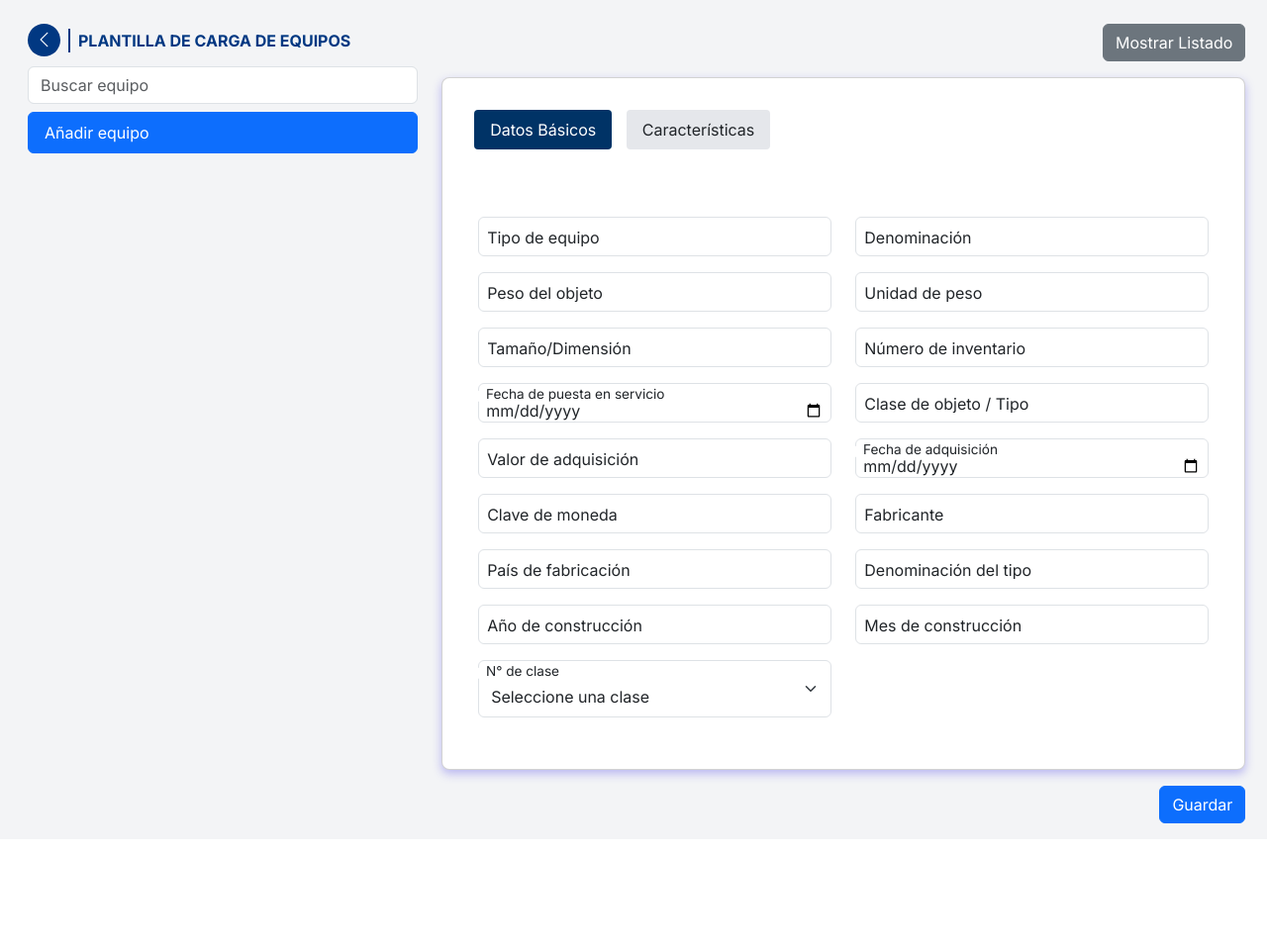
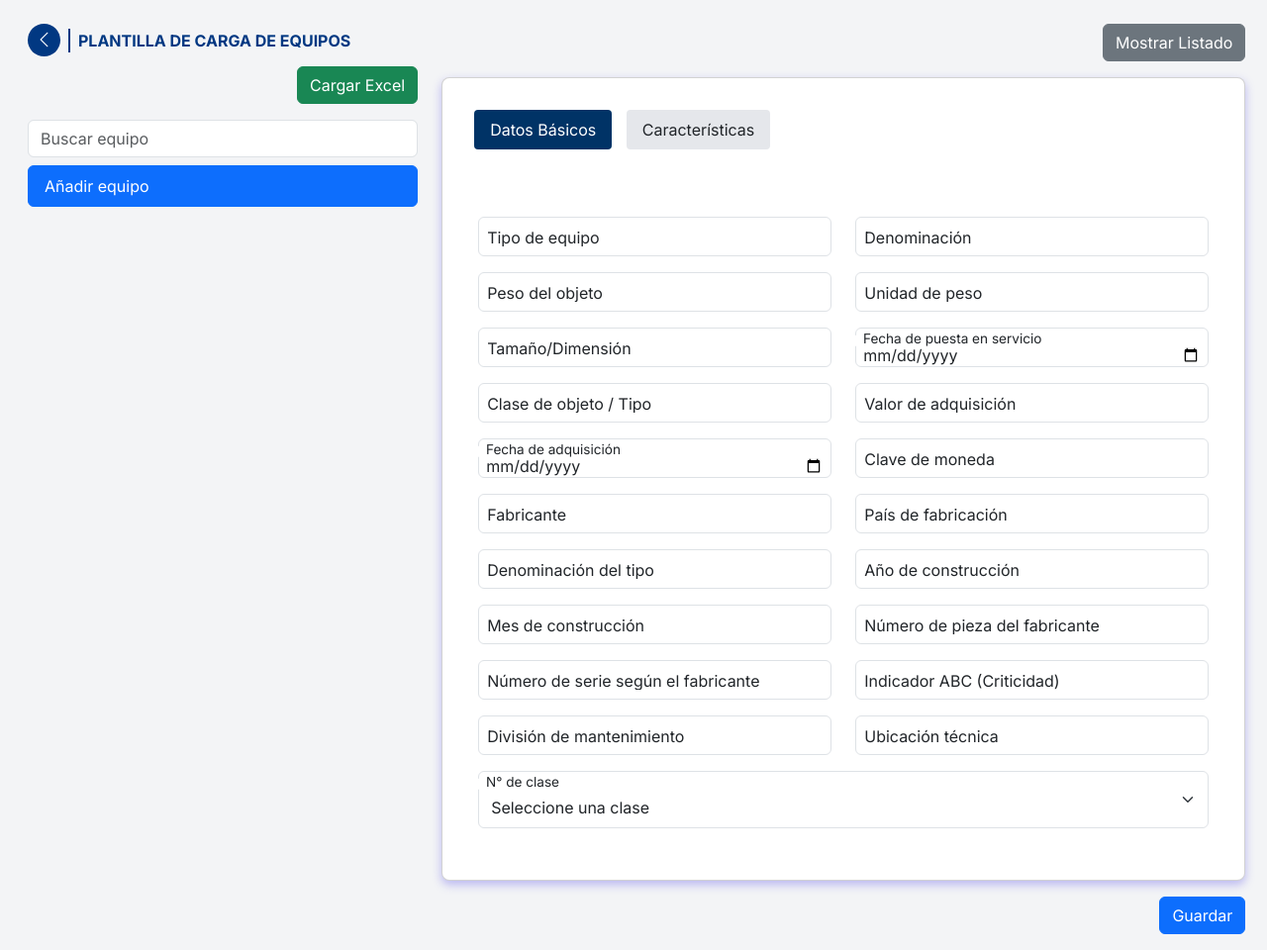
Before and after one commit to Brayan7546/SAP, a Flask app: page / in a window 1280 px wide. Shown: the part 66-1026 px from the top of the page at 99% size. Before the commit the page ends 898 px from the top, so only its background shows below. Run offline with Flask 3, Linux system fonts and the light colour scheme; data that the repository does not hold is empty; parts of the project's set-up code (start-up, migrations or seed data) failed here and were passed over; some libraries are stand-ins or nearby versions.

Commit message:
actualización merge Brayan

```diff
--- a/app.py
+++ b/app.py
@@ -1,16 +1,23 @@
 from flask import Flask, render_template, request, jsonify
+from werkzeug.utils import secure_filename
+import pandas as pd
+import os
 from database import (
     db, crear_tablas,
     crear_equipo, obtener_equipo, actualizar_equipo, eliminar_equipo, obtener_todos_equipos,
-    obtener_campos_por_clase
+    obtener_campos_por_clase, procesar_archivo_excel
 )
 from config import config
+
+UPLOAD_FOLDER = 'uploads'
+ALLOWED_EXTENSIONS = {'xls', 'xlsx'}
 
 # Inicializar Flask fuera de `create_app`
 app = Flask(__name__)
 
 # Configuración de la aplicación
 app.config.from_object(config['development'])
+app.config['UPLOAD_FOLDER'] = UPLOAD_FOLDER
 
 # Inicializar la base de datos
 db.init_app(app)
@@ -69,6 +76,55 @@ def obtener_campos(clase):
     campos = obtener_campos_por_clase(clase)
     return jsonify(campos)  # Devuelve los datos directamente como JSON
 
+# Verifica si la extensión del archivo es permitida
+def allowed_file(filename):
+    return '.' in filename and filename.rsplit('.', 1)[1].lower() in ALLOWED_EXTENSIONS
+
+def limpiar_datos(data):
+    """
+    Recorrer recursivamente la estructura de datos para reemplazar NaN, None, etc.
+    """
+    if isinstance(data, list):
+        return [limpiar_datos(item) for item in data]
+    elif isinstance(data, dict):
+        return {key: limpiar_datos(value) for key, value in data.items()}
+    elif pd.isna(data) or data is None:
+        return ""  # Reemplazar NaN y None con una cadena vacía
+    elif isinstance(data, float):  # Si es un número flotante, redondear si es necesario
+        return round(data, 2)
+    return data  # Devolver el valor sin cambios
+
+@app.route('/upload_excel', methods=['POST'])
+def upload_excel():
+    if 'file' not in request.files:
+        return jsonify({'error': 'No se envió un archivo'}), 400
+
+    file = request.files['file']
+    if file.filename == '':
+        return jsonify({'error': 'El archivo no tiene nombre'}), 400
+
+    if file:
+        filename = secure_filename(file.filename)
+        file_path = os.path.join(app.config['UPLOAD_FOLDER'], filename)
+        file.save(file_path)
+
+        try:
+            # Aquí procesarías tu archivo Excel y generarías los datos de equipos
+            equipos = procesar_archivo_excel(file_path)
+
+            # Limpiar los datos antes de enviarlos al frontend
+            equipos_limpios = limpiar_datos(equipos)
+
+            # Mostrar en consola para verificar
+            #print(json.dumps(equipos_limpios, indent=4, ensure_ascii=False))
+
+            return jsonify({'equipos': equipos_limpios})
+
+        except Exception as e:
+            return jsonify({'error': f'Error al procesar el archivo: {str(e)}'}), 500
+
+    return jsonify({'error': 'Formato de archivo no permitido'}), 400
+
 
 
 if __name__ == '__main__':
--- a/static/js/gestion_equipos.js
+++ b/static/js/gestion_equipos.js
@@ -7,7 +7,7 @@ function cargarEquipo(equipoId) {
             const infoEquipo = document.getElementById('info-equipo');
 
             // Actualizar el título
-            detalleTitulo.textContent = `${data.invnr} - ${data.shtxt}`;
+            detalleTitulo.textContent = `${data.eqtyp} - ${data.shtxt}`;
             detalleTitulo.dataset.id = data.id;
 
             // Actualizar información
@@ -42,7 +42,6 @@ function guardarEquipo() {
         brgew: parseFloat(document.getElementById('brgew').value) || null,
         gewei: document.getElementById('gewei').value || null,
         groes: document.getElementById('groes').value || null,
-        invnr: document.getElementById('invnr').value || null,
         inbdt: document.getElementById('inbdt').value || null,
         eqart: document.getElementById('eqart').value || null,
         answt: parseFloat(document.getElementById('answt').value) || null,
@@ -53,8 +52,14 @@ function guardarEquipo() {
         typbz: document.getElementById('typbz').value || null,
         baujj: document.getElementById('baujj').value || null,
         baumm: document.getElementById('baumm').value || null,
+        mapar: document.getElementById('mapar').value || null,
+        serge: document.getElementById('serge').value || null,
+        abckz: document.getElementById('abckz').value || null,
+        gewrk: document.getElementById('gewrk').value || null,
+        tplnr: document.getElementById('tplnr').value || null,
         class: document.getElementById('class').value || null
     };
+
 
     // Recolectar campos dinámicos
     const camposDinamicos = document.querySelectorAll('#campos-dinamicos .form-control');
--- a/templates/gestion_equipos.html
+++ b/templates/gestion_equipos.html
@@ -18,13 +18,18 @@
             </div>
 
             <div class="list-group">
+                <div class="text-end mb-3">
+                    <!-- Botón para cargar archivo Excel -->
+                    <button class="btn btn-success" onclick="document.getElementById('file-input').click()">Cargar Excel</button>
+                    <input type="file" id="file-input" accept=".xls,.xlsx" style="display: none;" onchange="procesarArchivo()">
+                </div>
                 <input type="text" class="form-control mb-2" placeholder="Buscar equipo" id="buscar-equipo">
                 <button class="list-group-item list-group-item-action active" onclick="mostrarFormularioNuevo()">
                     Añadir equipo
                 </button>
                 {% for equipo in equipos %}
                 <button class="list-group-item list-group-item-action" onclick="cargarEquipo('{{ equipo.id }}')">
-                    {{ equipo.invnr }} - {{ equipo.shtxt }}
+                    {{ equipo.eqtyp }} - {{ equipo.shtxt }}
                 </button>
                 {% endfor %}
             </div>
@@ -79,62 +84,82 @@
                                         <label for="groes">Tamaño/Dimensión</label>
                                     </div>
                                     <div class="col-md-6 mb-3 form-floating">
-                                        <input type="text" id="invnr" name="invnr" class="form-control" maxlength="25" placeholder="Número de inventario">
-                                        <label for="invnr">Número de inventario</label>
+                                        <input type="date" id="inbdt" name="inbdt" class="form-control" placeholder="Fecha de puesta en servicio">
+                                        <label for="inbdt">Fecha de puesta en servicio</label>
                                     </div>
                                 </div>
                                 <div class="row">
                                     <div class="col-md-6 mb-3 form-floating">
-                                        <input type="date" id="inbdt" name="inbdt" class="form-control" placeholder="Fecha de puesta en servicio">
-                                        <label for="inbdt">Fecha de puesta en servicio</label>
+                                        <input type="text" id="eqart" name="eqart" class="form-control" maxlength="10" placeholder="Clase de objeto / Tipo">
+                                        <label for="eqart">Clase de objeto / Tipo</label>
                                     </div>
                                     <div class="col-md-6 mb-3 form-floating">
-                                        <input type="text" id="eqart" name="eqart" class="form-control" maxlength="10" placeholder="Clase de objeto / Tipo">
-                                        <label for="eqart">Clase de objeto / Tipo</label>
+                                        <input type="number" step="0.01" id="answt" name="answt" class="form-control" placeholder="Valor de adquisición">
+                                        <label for="answt">Valor de adquisición</label>
                                     </div>
                                 </div>
                                 <div class="row">
                                     <div class="col-md-6 mb-3 form-floating">
-                                        <input type="number" step="0.01" id="answt" name="answt" class="form-control" placeholder="Valor de adquisición">
-                                        <label for="answt">Valor de adquisición</label>
+                                        <input type="date" id="ansdt" name="ansdt" class="form-control" placeholder="Fecha de adquisición">
+                                        <label for="ansdt">Fecha de adquisición</label>
                                     </div>
                                     <div class="col-md-6 mb-3 form-floating">
-                                        <input type="date" id="ansdt" name="ansdt" class="form-control" placeholder="Fecha de adquisición">
-                                        <label for="ansdt">Fecha de adquisición</label>
+                                        <input type="text" id="waers" name="waers" class="form-control" maxlength="5" placeholder="Clave de moneda">
+                                        <label for="waers">Clave de moneda</label>
                                     </div>
                                 </div>
                                 <div class="row">
                                     <div class="col-md-6 mb-3 form-floating">
-                                        <input type="text" id="waers" name="waers" class="form-control" maxlength="5" placeholder="Clave de moneda">
-                                        <label for="waers">Clave de moneda</label>
+                                        <input type="text" id="herst" name="herst" class="form-control" maxlength="30" placeholder="Fabricante">
+                                        <label for="herst">Fabricante</label>
                                     </div>
                                     <div class="col-md-6 mb-3 form-floating">
-                                        <input type="text" id="herst" name="herst" class="form-control" maxlength="30" placeholder="Fabricante">
-                                        <label for="herst">Fabricante</label>
+                                        <input type="text" id="herld" name="herld" class="form-control" maxlength="3" placeholder="País de fabricación">
+                                        <label for="herld">País de fabricación</label>
                                     </div>
                                 </div>
                                 <div class="row">
                                     <div class="col-md-6 mb-3 form-floating">
-                                        <input type="text" id="herld" name="herld" class="form-control" maxlength="3" placeholder="País de fabricación">
-                                        <label for="herld">País de fabricación</label>
+                                        <input type="text" id="typbz" name="typbz" class="form-control" maxlength="20" placeholder="Denominación del tipo">
+                                        <label for="typbz">Denominación del tipo</label>
                                     </div>
                                     <div class="col-md-6 mb-3 form-floating">
-                                        <input type="text" id="typbz" name="typbz" class="form-control" maxlength="20" placeholder="Denominación del tipo">
-                                        <label for="typbz">Denominación del tipo</label>
+                                        <input type="text" id="baujj" name="baujj" class="form-control" maxlength="4" placeholder="Año de construcción">
+                                        <label for="baujj">Año de construcción</label>
                                     </div>
                                 </div>
                                 <div class="row">
                                     <div class="col-md-6 mb-3 form-floating">
-                                        <input type="text" id="baujj" name="baujj" class="form-control" maxlength="4" placeholder="Año de construcción">
-                                        <label for="baujj">Año de construcción</label>
+                                        <input type="text" id="baumm" name="baumm" class="form-control" maxlength="2" placeholder="Mes de construcción">
+                                        <label for="baumm">Mes de construcción</label>
                                     </div>
                                     <div class="col-md-6 mb-3 form-floating">
-                                        <input type="text" id="baumm" name="baumm" class="form-control" maxlength="2" placeholder="Mes de construcción">
-                                        <label for="baumm">Mes de construcción</label>
+                                        <input type="text" id="mapar" name="mapar" class="form-control" maxlength="40" placeholder="Número de pieza del fabricante">
+                                        <label for="mapar">Número de pieza del fabricante</label>
                                     </div>
                                 </div>
                                 <div class="row">
                                     <div class="col-md-6 mb-3 form-floating">
+                                        <input type="text" id="serge" name="serge" class="form-control" maxlength="40" placeholder="Número de serie según el fabricante">
+                                        <label for="serge">Número de serie según el fabricante</label>
+                                    </div>
+                                    <div class="col-md-6 mb-3 form-floating">
+                                        <input type="text" id="abckz" name="abckz" class="form-control" maxlength="1" placeholder="Indicador ABC (Criticidad)">
+                                        <label for="abckz">Indicador ABC (Criticidad)</label>
+                                    </div>
+                                </div>
+                                <div class="row">
+                                    <div class="col-md-6 mb-3 form-floating">
+                                        <input type="text" id="gewrk" name="gewrk" class="form-control" maxlength="8" placeholder="División de mantenimiento">
+                                        <label for="gewrk">División de mantenimiento</label>
+                                    </div>
+                                    <div class="col-md-6 mb-3 form-floating">
+                                        <input type="text" id="tplnr" name="tplnr" class="form-control" maxlength="30" placeholder="Ubicación técnica">
+                                        <label for="tplnr">Ubicación técnica</label>
+                                    </div>
+                                </div>
+                                <div class="row">
+                                    <div class="col-md-12 mb-3 form-floating">
                                         <select id="class" name="class" class="form-select" placeholder="Seleccione una clase">
                                             <option value="" disabled selected>Seleccione una clase</option>
                                         </select>
@@ -175,7 +200,6 @@
                                 <th>Peso (brgew)</th>
                                 <th>Unidad Peso (gewei)</th>
                                 <th>Tamaño (groes)</th>
-                                <th>Número Inventario (invnr)</th>
                                 <th>F. puesta servicio (inbdt)</th>
                                 <th>Clase Objeto (eqart)</th>
                                 <th>Valor Adquisición (answt)</th>
@@ -186,6 +210,11 @@
                                 <th>Denominación tipo (typbz)</th>
                                 <th>Año construcción (baujj)</th>
                                 <th>Mes construcción (baumm)</th>
+                                <th>Número de pieza de fabricante (mapar)</th>
+                                <th>Número de serie según el fabricante (serge)</th>
+                                <th>Indicador ABC para objeto técnico CRITICIDAD (abckz)</th>
+                                <th>Puesto trabajo responsable medidas mantenimient DIVISIÓN DE MANTENIMIENTO (gewrk)</th>
+                                <th>Ubicación técnica (tplnr)</th>
                                 <th>Características (caracteristicas)</th>
                                 <th>Clase (class)</th>
                                 <th>Acciones</th>
@@ -200,7 +229,6 @@
                                 <td>{{ equipo.brgew }}</td>
                                 <td>{{ equipo.gewei }}</td>
                                 <td>{{ equipo.groes }}</td>
-                                <td>{{ equipo.invnr }}</td>
                                 <td>{{ equipo.inbdt }}</td>
                                 <td>{{ equipo.eqart }}</td>
                                 <td>{{ equipo.answt }}</td>
@@ -211,6 +239,11 @@
                                 <td>{{ equipo.typbz }}</td>
                                 <td>{{ equipo.baujj }}</td>
                                 <td>{{ equipo.baumm }}</td>
+                                <td>{{ equipo.mapar }}</td>
+                                <td>{{ equipo.serge }}</td>
+                                <td>{{ equipo.abckz }}</td>
+                                <td>{{ equipo.gewrk }}</td>
+                                <td>{{ equipo.tplnr }}</td>
                                 <td>{{ equipo.caracteristicas }}</td>
                                 <td>{{ equipo.class }}</td>
                                 <td>
```
Also changed, not shown: database.py (+101 -16 lines), 2 other files.
